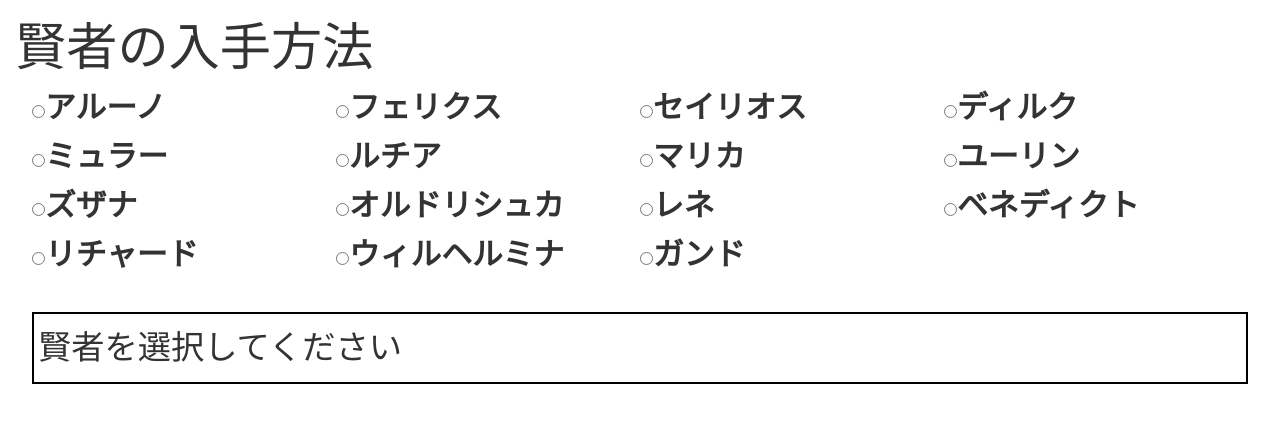
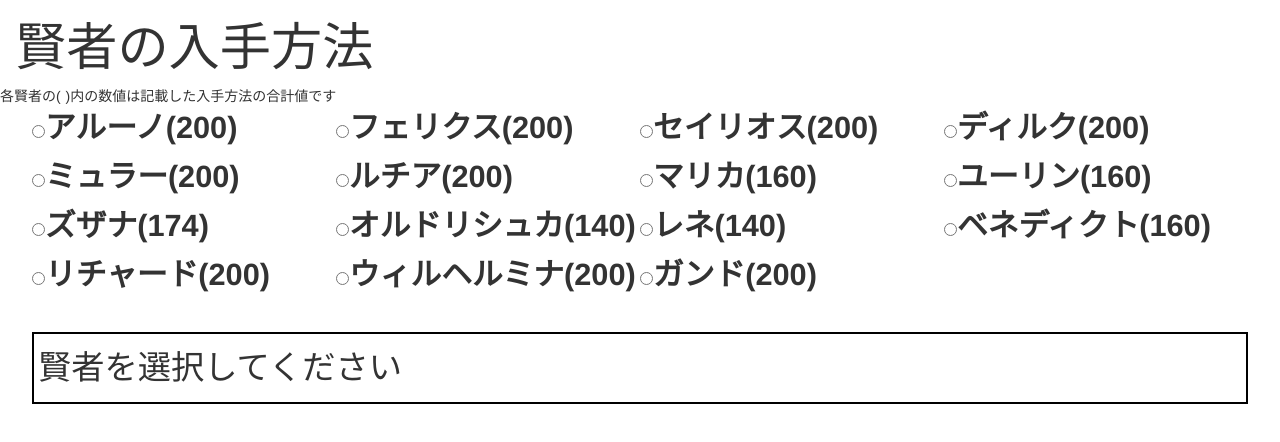
Before and after one commit to hisanak/machiburedb, a Nuxt app: page /pundits in a window 1280 px wide. Shown: the top 442 px of the page. Built offline with nearby package versions, Linux system fonts and the light colour scheme.

Commit message:
update pundit page

```diff
--- a/db/pundit.json
+++ b/db/pundit.json
@@ -1,35 +1,35 @@
 {
-    "アルーノ": [
+    "アルーノ(200)": [
         {"num": 1, "expl": "「激闘の果て（ノーマル）」でドロップ", "remark": "現在ドロップ2倍期間中"},
         {"num": 4, "expl": "「激闘の果て（ハード）」でドロップ", "remark": "現在ドロップ2倍期間中"}
     ],
-    "フェリクス": [
+    "フェリクス(200)": [
         {"num": 1, "expl": "「消えゆく乱れ（ノーマル）」でドロップ", "remark": "現在ドロップ2倍期間中"},
         {"num": 4, "expl": "「消えゆく乱れ（ハード）」でドロップ", "remark": "現在ドロップ2倍期間中"}
     ],
-    "セイリオス": [
+    "セイリオス(200)": [
         {"num": 1, "expl": "「デマゴーグの目的（ノーマル）」でドロップ", "remark": "現在ドロップ2倍期間中"},
         {"num": 4, "expl": "「デマゴーグの目的（ハード）」でドロップ", "remark": "現在ドロップ2倍期間中"},
         {"num": 8, "expl": "攻略サポートキャンペーン", "remark": "2019/01/04限定プレゼント"},
         {"num": 8, "expl": "攻略サポートキャンペーン", "remark": "2019/01/05限定プレゼント"},
         {"num": 8, "expl": "攻略サポートキャンペーン", "remark": "2019/01/06限定プレゼント"}
     ],
-    "ディルク": [
+    "ディルク(200)": [
         {"num": 1, "expl": "「在るべき姿（ノーマル）」でドロップ", "remark": "現在ドロップ2倍期間中"},
         {"num": 4, "expl": "「在るべき姿（ハード）」でドロップ", "remark": "現在ドロップ2倍期間中"}
     ],
-    "ミュラー": [
+    "ミュラー(200)": [
         {"num": 1, "expl": "「戻りゆく秩序（ノーマル）」でドロップ", "remark": "現在ドロップ2倍期間中"},
         {"num": 4, "expl": "「戻りゆく秩序（ハード）」でドロップ", "remark": "現在ドロップ2倍期間中"}
     ],
-    "ルチア": [
+    "ルチア(200)": [
         {"num": 1, "expl": "「正しき世界へ（ノーマル）」でドロップ", "remark": "現在ドロップ2倍期間中"},
         {"num": 4, "expl": "「正しき世界へ（ハード）」でドロップ", "remark": "現在ドロップ2倍期間中"},
         {"num": 8, "expl": "アマテラス登場記念キャンペーン", "remark": "2019/01/01限定プレゼント"},
         {"num": 8, "expl": "アマテラス登場記念キャンペーン", "remark": "2019/01/02限定プレゼント"},
         {"num": 8, "expl": "アマテラス登場記念キャンペーン", "remark": "2019/01/03限定プレゼント"}
     ],
-    "マリカ": [
+    "マリカ(160)": [
         {"num": 10, "expl": "「キャッスルヤマト」をクリア"},
         {"num": 5, "expl": "マリカをLv.10にしよう"},
         {"num": 5, "expl": "マリカをLv.20にしよう"},
@@ -71,7 +71,7 @@
         {"num": 1, "expl": "マチガイブレイクを28000回しよう"},
         {"num": 1, "expl": "マチガイブレイクを29000回しよう", "remark": "以降無し"}
     ],
-    "ユーリン": [
+    "ユーリン(160)": [
         {"num": 10, "expl": "「灼熱遺跡の洞窟」をクリア"},
         {"num": 5, "expl": "ユーリンをLv.10にしよう"},
         {"num": 5, "expl": "ユーリンをLv.20にしよう"},
@@ -113,7 +113,7 @@
         {"num": 1, "expl": "マチガイブレイクを28000回しよう"},
         {"num": 1, "expl": "マチガイブレイクを29000回しよう", "remark": "以降無し"}
     ],
-    "ズザナ": [
+    "ズザナ(174)": [
         {"num": 10, "expl": "「都市ベリリウス」をクリア"},
         {"num": 5, "expl": "ズザナをLv.10にしよう"},
         {"num": 5, "expl": "ズザナをLv.20にしよう"},
@@ -157,7 +157,7 @@
         {"num": 1, "expl": "マチガイブレイクを28000回しよう"},
         {"num": 1, "expl": "マチガイブレイクを29000回しよう", "remark": "以降無し"}
     ],
-    "オルドリシュカ": [
+    "オルドリシュカ(140)": [
         {"num": 10, "expl": "「猫たちの雪深い集落」をクリア"},
         {"num": 5, "expl": "オルドリシュカをLv.10にしよう"},
         {"num": 5, "expl": "オルドリシュカをLv.20にしよう"},
@@ -197,7 +197,7 @@
         {"num": 1, "expl": "マチガイブレイクを28000回しよう"},
         {"num": 1, "expl": "マチガイブレイクを29000回しよう", "remark": "以降無し"}
     ],
-    "レネ": [
+    "レネ(140)": [
         {"num": 10, "expl": "「エルフたちの王国」をクリア"},
         {"num": 5, "expl": "レネをLv.10にしよう"},
         {"num": 5, "expl": "レネをLv.20にしよう"},
@@ -237,7 +237,7 @@
         {"num": 1, "expl": "マチガイブレイクを28000回しよう"},
         {"num": 1, "expl": "マチガイブレイクを29000回しよう", "remark": "以降無し"}
     ],
-    "ベネディクト": [
+    "ベネディクト(160)": [
         {"num": 10, "expl": "「要塞都市アカデポス」をクリア"},
         {"num": 5, "expl": "ベネディクトをLv.10にしよう"},
         {"num": 5, "expl": "ベネディクトをLv.20にしよう"},
@@ -278,17 +278,17 @@
         {"num": 1, "expl": "マチガイブレイクを28000回しよう"},
         {"num": 1, "expl": "マチガイブレイクを29000回しよう", "remark": "以降無し"}
     ],
-    "リチャード": [
+    "リチャード(200)": [
         {"num": 5, "expl": "ステップ1賢者パック", "price": 480},
         {"num": 20, "expl": "ステップ2賢者パック", "price": 1900},
         {"num": 25, "expl": "ステップ3賢者パック", "remark": "7回購入可能", "price": 2400}
     ],
-    "ウィルヘルミナ": [
+    "ウィルヘルミナ(200)": [
         {"num": 5, "expl": "ステップ1賢者パック", "price": 480},
         {"num": 20, "expl": "ステップ2賢者パック", "price": 1900},
         {"num": 25, "expl": "ステップ3賢者パック", "remark": "7回購入可能", "price": 2400}
     ],
-    "ガンド": [
+    "ガンド(200)": [
         {"num": 5, "expl": "ステップ1賢者パック", "price": 480},
         {"num": 20, "expl": "ステップ2賢者パック", "price": 1900},
         {"num": 25, "expl": "ステップ3賢者パック", "remark": "7回購入可能", "price": 2400}
--- a/pages/pundits.vue
+++ b/pages/pundits.vue
@@ -1,6 +1,9 @@
 <template>
   <div class="mbc-items">
     <h1>賢者の入手方法</h1>
+    <div>
+      <span>各賢者の( )内の数値は記載した入手方法の合計値です</span>
+    </div>
     <div class="sel_list">
       <div class="sel_pundit" v-for="pundit in pundits" :key="pundit.id">
         <div class="item_bundle">
```
